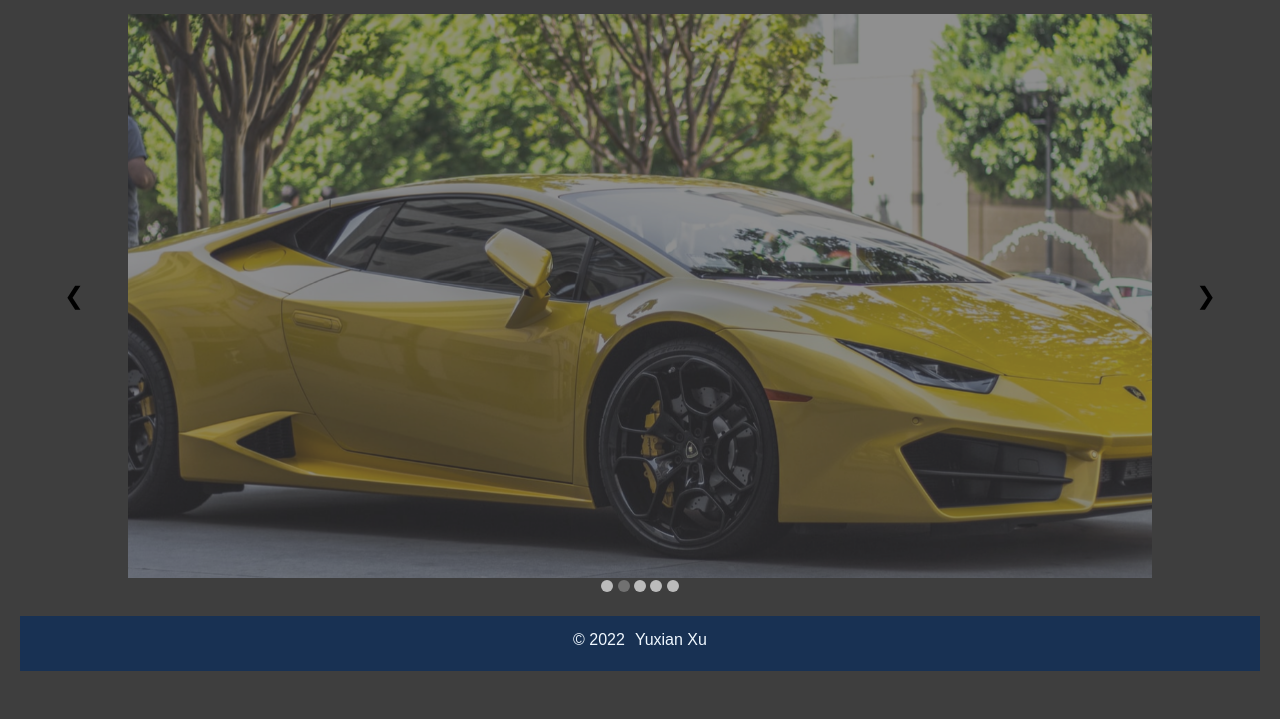
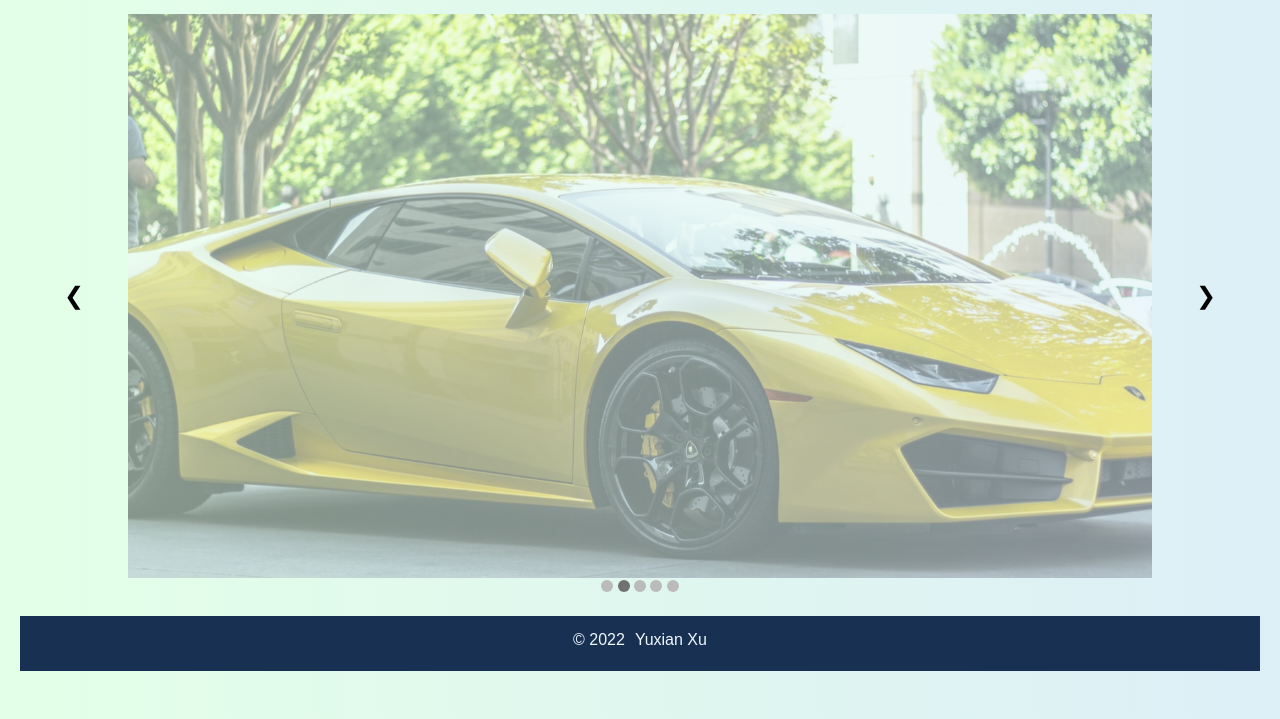
Before and after one commit to yuxianxu/hero-slider-vanilla-js, a plain HTML site: page index.html in a window 1280 px wide. Shown: the part 81-800 px from the top of the page. Drawn offline with Linux system fonts and the light colour scheme; files whose address does not match are found by name.

Commit message:
Update background

```diff
--- a/style.css
+++ b/style.css
@@ -8,6 +8,7 @@
 body {
     font-family: Arial, Helvetica, sans-serif;
     background-color: #1a1a1ad6;
+    background-image: url("/images/cool-background.png");
 }
 
 .header {
```
Also changed, not shown: images/cool-background.png (added).
